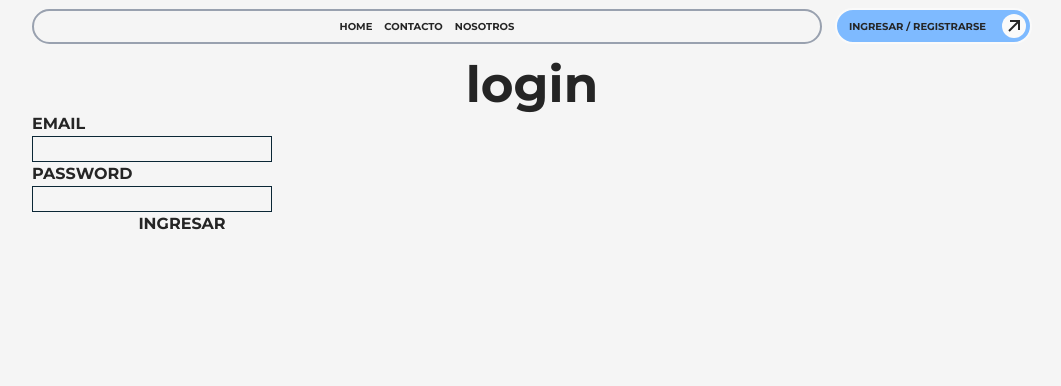
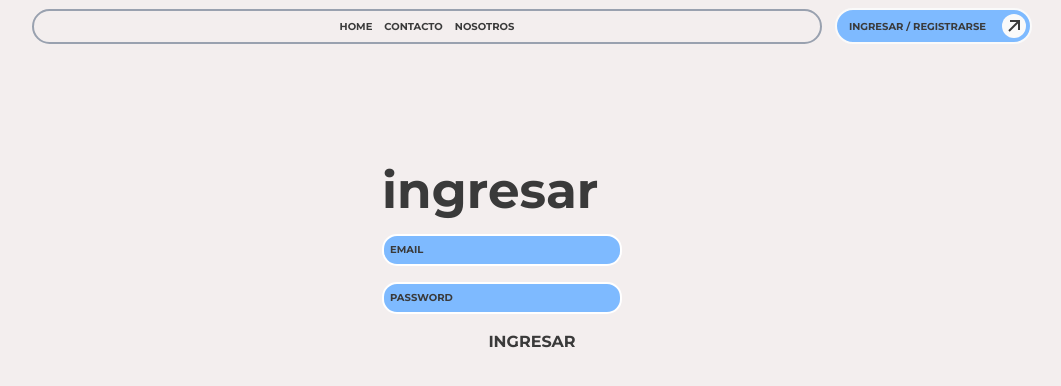
Before and after one commit to JONAAVILA/store-frontend, a Next.js app: page /auth in a window 1280 px wide. Shown: the top 386 px of the page, without its empty margins (108-1169 px from the left). Built offline with nearby package versions, Linux system fonts and the light colour scheme.

Commit message:
login style and animation created

```diff
--- a/src/app/auth/page.tsx
+++ b/src/app/auth/page.tsx
@@ -2,8 +2,7 @@ import LoginForm from "@/src/components/forms/loginForm";
 
 export default function Outh(){
     return(
-        <section>
-            <h1>login</h1>
+        <section className="grid h-[400px] items-center justify-center">
             <LoginForm/>
         </section>
     )
--- a/src/app/globals.css
+++ b/src/app/globals.css
@@ -2,9 +2,11 @@
 @custom-variant dark (&:where(.dark, .dark *));
 
 :root {
-  --primary: #F5F5F5;
-  --secundary: #252525;
+  --primary: #f3eeee;
+  --secundary: #3a3a3a;
+  --border:#818181;
   --action: #7ebaff;
+  --white:#FFFFFF;
   --actionHover: #ff68f2;
 
   --dark:#0b2736;
@@ -26,6 +28,12 @@ h2{
   margin-block: 2px;
 }
 input{
+  outline: none;
   width: 240px;
-  border: solid 1px var(--dark);
+  border: solid 2px var(--white);
+  background-color: var(--action);
+  border-radius: 15px;
+  font-size: 12px;
+  padding: 5px 10px;
+  color: var(--secundary);
 }
--- a/src/components/forms/loginForm.tsx
+++ b/src/components/forms/loginForm.tsx
@@ -2,21 +2,28 @@
 
 export default function LoginForm(){
     return(
-        <form action="" className="grid items-center w-[300px] text-left">
-            <label htmlFor="email">EMAIL</label>
+        <form action="" className="grid items-center w-[300px] text-left gap-4">
+            <h1>ingresar</h1>
+            <div className="relative">
                 <input
+                    className="peer"
                     type="text"
                     id="email"
                     name="email"
                     required
                 />
-            <label htmlFor="password">PASSWORD</label>
+                <label className="absolute transition ease-in-out duration-300 left-2 top-2 text-[10px] peer-focus:-translate-y-6" htmlFor="email">EMAIL</label>
+            </div>
+            <div className="relative">
                 <input
+                    className="peer"
                     type="text"
                     id="password"
                     name="password"
                     required
                 />
+                <label className="absolute transition ease-in-out duration-300 left-2 top-2 text-[10px] peer-focus:-translate-y-6" htmlFor="password">PASSWORD</label>
+            </div>
             <button>
                 INGRESAR
             </button>
```
Lines whose indentation alone changed are shown as unchanged.
